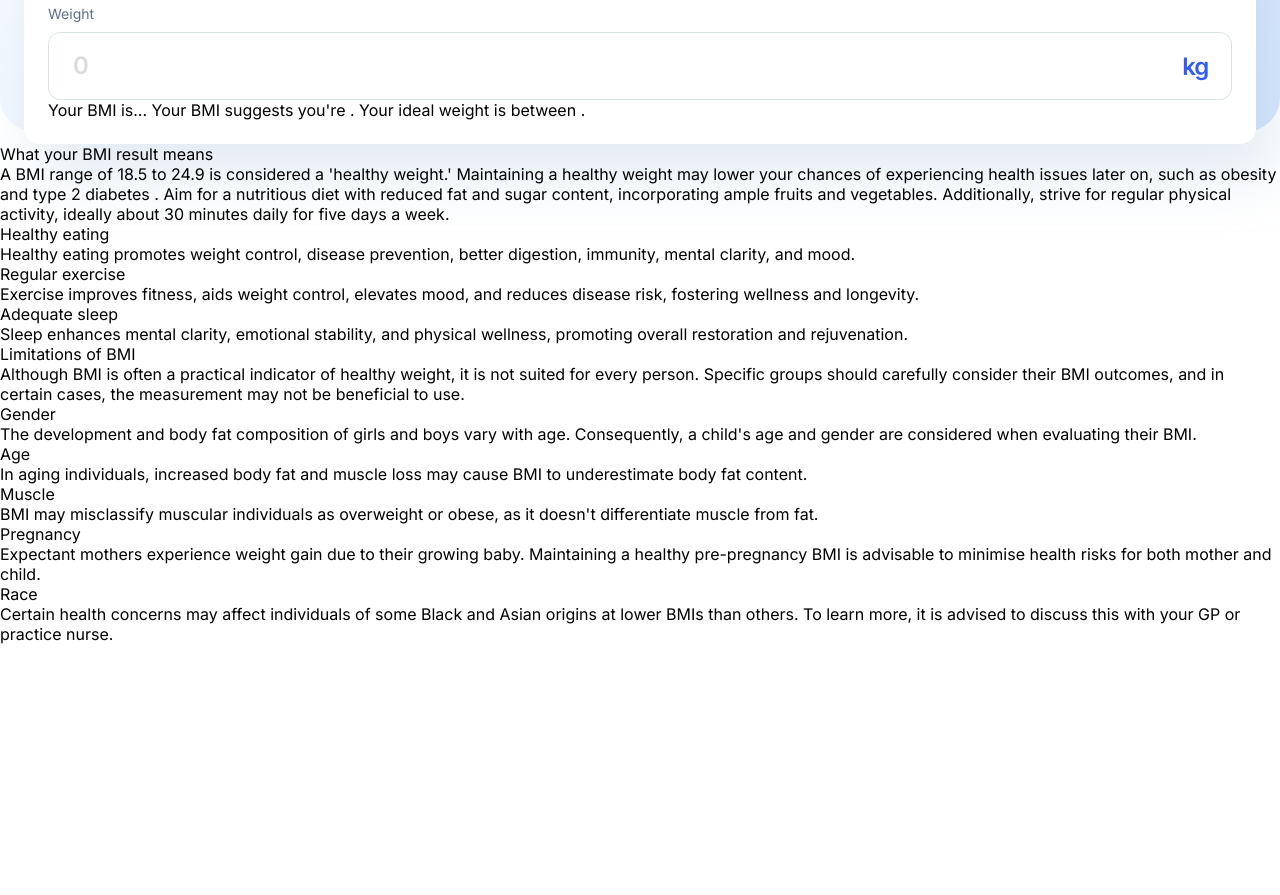
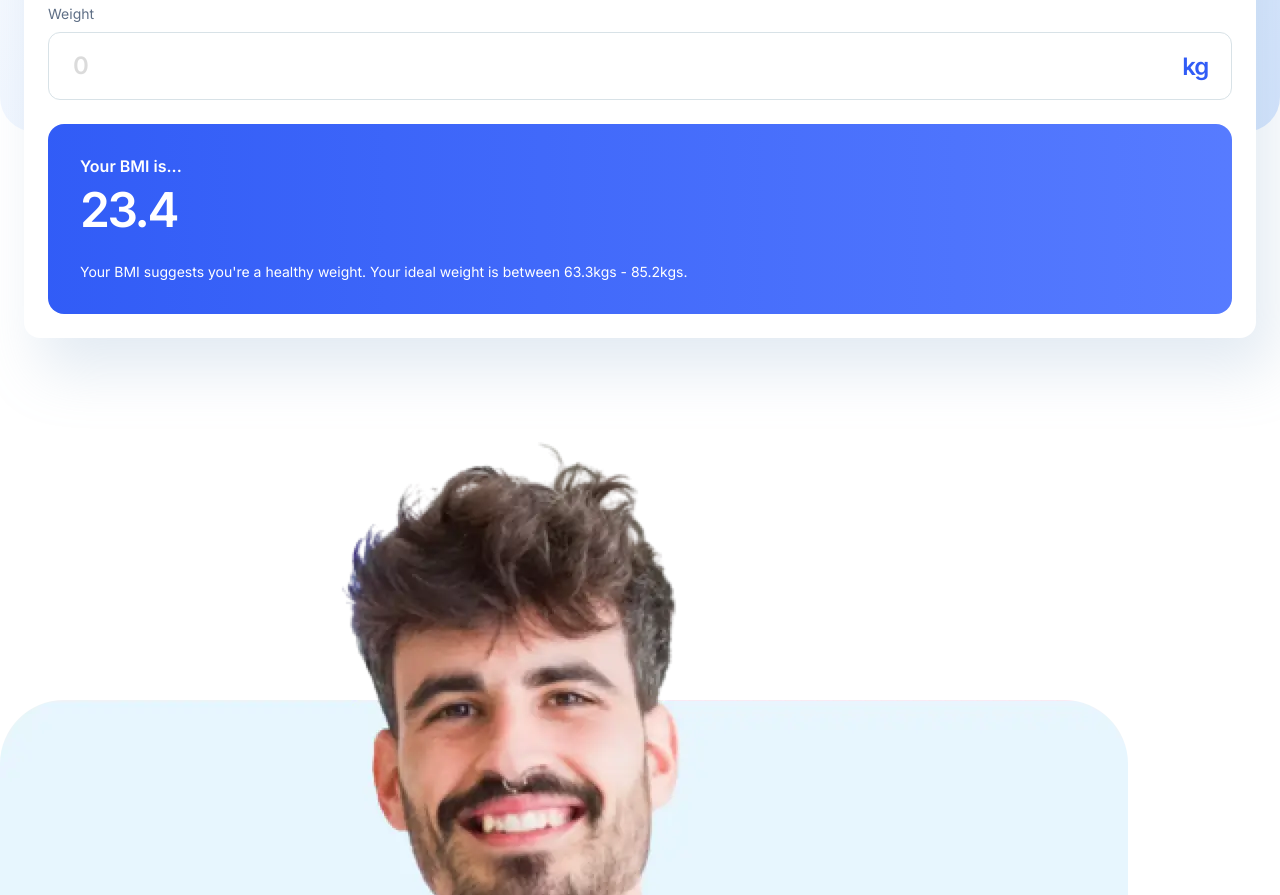
Before and after one commit to sircarloschaves/bmi-calculator, a plain HTML site: page index.html in a window 1280 px wide. Shown: the part 508-1403 px from the top of the page. Before the commit the page ends 1152 px from the top, so only its background shows below. Drawn offline with Linux system fonts and the light colour scheme.

Commit message:
mobile layout

```diff
--- a/index.html
+++ b/index.html
@@ -23,9 +23,9 @@
   <main>
 
     <section class="hero_section">
-      <h1 class="hero_title">Body Mass Index Calculator</h1>
+      <h1 class="hero_title text-align-center">Body Mass Index Calculator</h1>
 
-      <p class="hero_text">
+      <p class="body_text text-align-center">
         Better understand your weight in relation to your height using our
         body mass index (BM) calculator. While BMI is not the sole determinant
         of a healthy weight, it offers a valuable starting point to evaluate
@@ -67,10 +67,22 @@
           </div>
 
           <div class="bmi_output_card">
-            Your BMI is...
-            <!-- add score -->
-            Your BMI suggests you're <!-- add classification -->.
-            Your ideal weight is between <!-- add range -->.
+
+            <div class="bmi_output_empty">
+              <h4 class="empty_title">Welcome</h4>
+              <p class="empty_text">Enter your height and weight and you’ll see your BMI result here</p>
+            </div>
+
+            <div class="bmi_output_result">
+              <h4 class="result_title">Your BMI is...</h4>
+
+              <p class="result_score">23.4</p>
+
+              <p class="result_text">
+                Your BMI suggests you're a <span class="classification">healthy weight</span>.
+                Your ideal weight is between <span class="range">63.3kgs - 85.2kgs</span>.
+              </p>
+            </div>
           </div>
 
         </form>
@@ -79,6 +91,8 @@
     </section>
 
     <section class="your_result_section">
+      <img src="assets/images/image-man-eating.webp" alt="">
+
       <h2 class="section_subtitle">What your BMI result means</h2>
 
       <p class="body_text">
@@ -94,6 +108,7 @@
     <section class="tips_section">
 
       <div class="tip_card">
+        <img src="assets/images/icon-eating.svg" alt="" class="tip_icon">
         <h3 class="tip_title">Healthy eating</h3>
         <p class="body_text">
           Healthy eating promotes weight control, disease prevention, better digestion,
@@ -102,6 +117,7 @@
       </div>
 
       <div class="tip_card">
+        <img src="assets/images/icon-exercise.svg" alt="" class="tip_icon">
         <h3 class="tip_title">Regular exercise</h3>
         <p class="body_text">
           Exercise improves fitness, aids weight control, elevates mood, and reduces disease
@@ -110,6 +126,7 @@
       </div>
 
       <div class="tip_card">
+        <img src="assets/images/icon-sleep.svg" alt="" class="tip_icon">
         <h3 class="tip_title">Adequate sleep</h3>
         <p class="body_text">
           Sleep enhances mental clarity, emotional stability, and physical wellness, promoting
@@ -120,16 +137,22 @@
     </section>
 
     <section class="limitations_section">
-      <h2 class="section_subtitle">Limitations of BMI</h2>
+      <h2 class="section_subtitle text-align-center">Limitations of BMI</h2>
 
-      <p class="body_text">
+      <p class="body_text text-align-center limitation_text">
         Although BMI is often a practical indicator of healthy weight, it is not suited for
         every person. Specific groups should carefully consider their BMI outcomes, and in
         certain cases, the measurement may not be beneficial to use.
       </p>
 
+      <div class="cards_wrapper">
+
         <div class="limitation_card">
+          <header class="card-header">
+            <img src="assets/images/icon-gender.svg" alt="" class="limitation-icon">
             <h3 class="limitation_title">Gender</h3>
+          </header>
+
           <p class="body_text">
             The development and body fat composition of girls and boys vary with age. Consequently,
             a child's age and gender are considered when evaluating their BMI.
@@ -137,7 +160,11 @@
         </div>
 
         <div class="limitation_card">
+          <header class="card-header">
+            <img src="assets/images/icon-age.svg" alt="" class="limitation-icon">
             <h3 class="limitation_title">Age</h3>
+          </header>
+
           <p class="body_text">
             In aging individuals, increased body fat and muscle loss may cause BMI to underestimate
             body fat content.
@@ -145,7 +172,11 @@
         </div>
 
         <div class="limitation_card">
+          <header class="card-header">
+            <img src="assets/images/icon-muscle.svg" alt="" class="limitation-icon">
             <h3 class="limitation_title">Muscle</h3>
+          </header>
+
           <p class="body_text">
             BMI may misclassify muscular individuals as overweight or obese, as it doesn't
             differentiate muscle from fat.
@@ -153,7 +184,11 @@
         </div>
 
         <div class="limitation_card">
+          <header class="card-header">
+            <img src="assets/images/icon-pregnancy.svg" alt="" class="limitation-icon">
             <h3 class="limitation_title">Pregnancy</h3>
+          </header>
+
           <p class="body_text">
             Expectant mothers experience weight gain due to their growing baby. Maintaining a
             healthy pre-pregnancy BMI is advisable to minimise health risks for both mother
@@ -162,12 +197,17 @@
         </div>
 
         <div class="limitation_card">
+          <header class="card-header">
+            <img src="assets/images/icon-race.svg" alt="" class="limitation-icon">
             <h3 class="limitation_title">Race</h3>
+          </header>
+
           <p class="body_text">
             Certain health concerns may affect individuals of some Black and Asian origins at
             lower BMIs than others. To learn more, it is advised to discuss this with your
             GP or practice nurse.
           </p>
+        </div>
       </div>
 
     </section>
--- a/style.css
+++ b/style.css
@@ -30,6 +30,13 @@
   --clr_darkeletricblue: hsl(215, 17%, 45%);
   --clr_borders: hsl(200, 25%, 88%);
   --clr_purewhite: hsl(0, 0%, 100%);
+  --clr_blue_gradient: linear-gradient(to right, hsl(227, 92%, 58%), hsl(227, 100%, 67%));
+
+  /* Utility classes */
+
+  .text-align-center {
+    text-align: center;
+  }
 }
 
 
@@ -112,16 +119,17 @@ svg {
   font-size: var(--fs_heading_l);
   font-weight: var(--fw_700);
   line-height: var(--lh_heading);
-  text-align: center;
   color: var(--clr_gunmetal);
 }
 
-.hero_text {
+.body_text {
   font-size: var(--fs_body_m);
   font-weight: var(--fw_400);
   line-height: var(--lh_body);
-  text-align: center;
   color: var(--clr_darkeletricblue);
+}
+
+.hero_section .body_text {
   margin-block-start: 1.5rem;
 }
 
@@ -242,7 +250,8 @@ input[type="number"] {
   opacity: 25%;
 }
 
-.measure_wrapper input[type="number"]:focus-visible {
+.measure_wrapper input[type="number"]:focus-visible,
+.measure_wrapper input[type="number"]:hover {
   border: 1px solid var(--clr_blue);
 }
 
@@ -273,3 +282,168 @@ input[type="number"] {
   padding-inline-end: 1.5rem;
   color: var(--clr_blue);
 }
+
+.bmi_output_card {
+  color: var(--clr_purewhite);
+  background: var(--clr_blue_gradient);
+  padding-inline: 2rem;
+  padding-block: 2rem;
+  margin-block-start: 1.5rem;
+  border-radius: 1rem;
+}
+
+.bmi_output_empty {
+  display: none;
+}
+
+.empty_title {
+  font-size: var(--fs_heading_s);
+  font-weight: var(--fw_700);
+  line-height: var(--lh_heading);
+}
+
+.empty_text {
+  font-size: var(--fs_body_s);
+  font-weight: var(--fw_400);
+  line-height: var(--lh_body);
+  margin-block-start: 1.5rem;
+}
+
+.bmi_output_result {
+  display: block;
+}
+
+.result_title {
+  font-size: var(--fs_body_m);
+  font-weight: var(--fw_700);
+}
+
+.result_score {
+  font-size: var(--fs_heading_l);
+  font-weight: var(--fw_700);
+  line-height: var(--lh_heading);
+  letter-spacing: calc(-5 * 0.01em);
+  margin-block-start: 0.5rem;
+}
+
+.result_text {
+  font-size: var(--fs_body_s);
+  font-weight: var(--fw_400);
+  line-height: var(--lh_body);
+  margin-block-start: 1.5rem;
+}
+
+.your_result_section {
+  margin-block-start: 4.5rem;
+}
+
+.section_subtitle {
+  font-size: 2rem;
+  font-weight: var(--fw_700);
+  line-height: var(--lh_heading);
+  letter-spacing: calc(-5 * 0.01em);
+  color: var(--clr_gunmetal);
+}
+
+.your_result_section .section_subtitle {
+  padding-inline: 1.5rem;
+  margin-block-start: 3rem;
+}
+
+.your_result_section .body_text {
+  padding-inline: 1.5rem;
+  margin-block-start: 2rem;
+}
+
+.tips_section {
+  background-image: linear-gradient(to right top, hsla(215, 95%, 92%, 0.25), #d6fcfe00);
+  padding-inline-start: 1.19rem;
+  padding-inline-end: 1.81rem;
+  padding-block: 3.5rem;
+  margin-block-start: 4.475625rem;
+  display: grid;
+  gap: 2.5rem;
+}
+
+.tip_icon {
+  width: 4rem;
+}
+
+.tip_title {
+  font-size: var(--fs_heading_m);
+  font-weight: var(--fw_700);
+  letter-spacing: calc(-5 * 0.01em);
+  color: var(--clr_gunmetal);
+  margin-block-start: 2rem;
+}
+
+.tips_section .body_text {
+  margin-block-start: 1.5rem;
+}
+
+.limitations_section {
+  padding-inline-start: 1.1875rem;
+  padding-inline-end: 1.8125rem;
+  padding-block-end: 6rem;
+  margin-block-start: 4.5rem;
+}
+
+.limitation_text {
+  margin-block-start: 2rem;
+}
+
+.limitations_section .cards_wrapper {
+  display: grid;
+  gap: 1rem;
+  margin-block-start: 3.5rem;
+}
+
+.card-header {
+  display: flex;
+  gap: 1rem;
+  align-items: center;
+}
+
+.limitation_card {
+  position: relative;
+  padding-inline: 1.5rem;
+  padding-block: 1.5rem;
+  border-radius: 1rem;
+  box-shadow: 1rem 2rem 3.5rem hsla(211, 41%, 69%, 0.25);
+  background-color: var(--clr_purewhite);
+}
+
+.limitation_card:nth-child(1) {
+  z-index: 1;
+}
+
+.limitation_card:nth-child(2) {
+  z-index: 2;
+}
+
+.limitation_card:nth-child(3) {
+  z-index: 3;
+}
+
+.limitation_card:nth-child(4) {
+  z-index: 4;
+}
+
+.limitation_card:nth-child(5) {
+  z-index: 5;
+}
+
+.limitation-icon {
+  width: 2rem;
+}
+
+.limitation_title {
+  font-size: var(--fs_heading_s);
+  font-weight: var(--fw_700);
+  letter-spacing: calc(-5 * 0.01em);
+  color: var(--clr_gunmetal);
+}
+
+.limitation_card .body_text {
+  margin-block-start: 1rem;
+}
```
Lines whose indentation alone changed are shown as unchanged.
